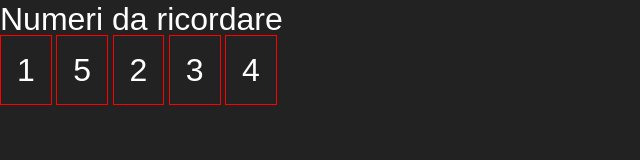
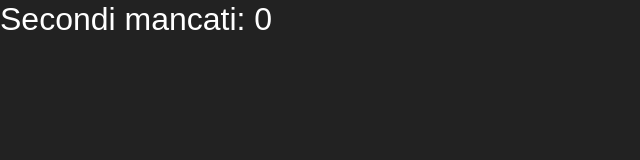
Before and after one commit to Fianda0/js-simon, a plain HTML site: page index.html in a window 1280 px wide. Shown: the whole page, without its empty margins (0-640 px from the left). Drawn offline with nearby package versions, Linux system fonts and the light colour scheme.

Commit message:
Milestone 2

```diff
--- a/index.html
+++ b/index.html
@@ -15,9 +15,9 @@
 
 <body>
 
-    <h2>Numeri da ricordare</h2>
+    <h2 id="titolo-numeri">Numeri da ricordare</h2>
     <p id="numeri-casuali"></p>
-
+    <h2>Secondi mancati: <span id="secondi">...</span></h2>
     <script src="./main.js"></script>
 </body>
 
--- a/main.js
+++ b/main.js
@@ -14,6 +14,24 @@ for (let i = 0; i < 5; i++) {
     document.getElementById('numeri-casuali').innerHTML += `<span>${numbCasual[i]}</span > `
 }
 
+
+let secondi = 3
+
+//Creo variabile cronometro pwr il TIMER
+let cronometro = setInterval(function () {
+
+    //inserisco i secondi a scermo
+    document.getElementById('secondi').innerText = secondi;
+
+    //Se i secondi diventano 0 allora ferma il cronometro e rimuovi i numeri
+    if (secondi == 0) {
+        clearInterval(cronometro)
+        document.getElementById('numeri-casuali').classList.add('d-none')
+        document.getElementById('titolo-numeri').classList.add('d-none')
+    }
+    secondi--
+}, 1000)
+
 ///////////////////////////////////////////////////////////////////////////////////////////////////////////////////////////////////
 
 //Funzione genera numeri random
--- a/style.css
+++ b/style.css
@@ -15,3 +15,7 @@ p span {
     font-size: 2rem;
     border: 1px solid red;
 }
+
+.d-none {
+    display: none;
+}
```
